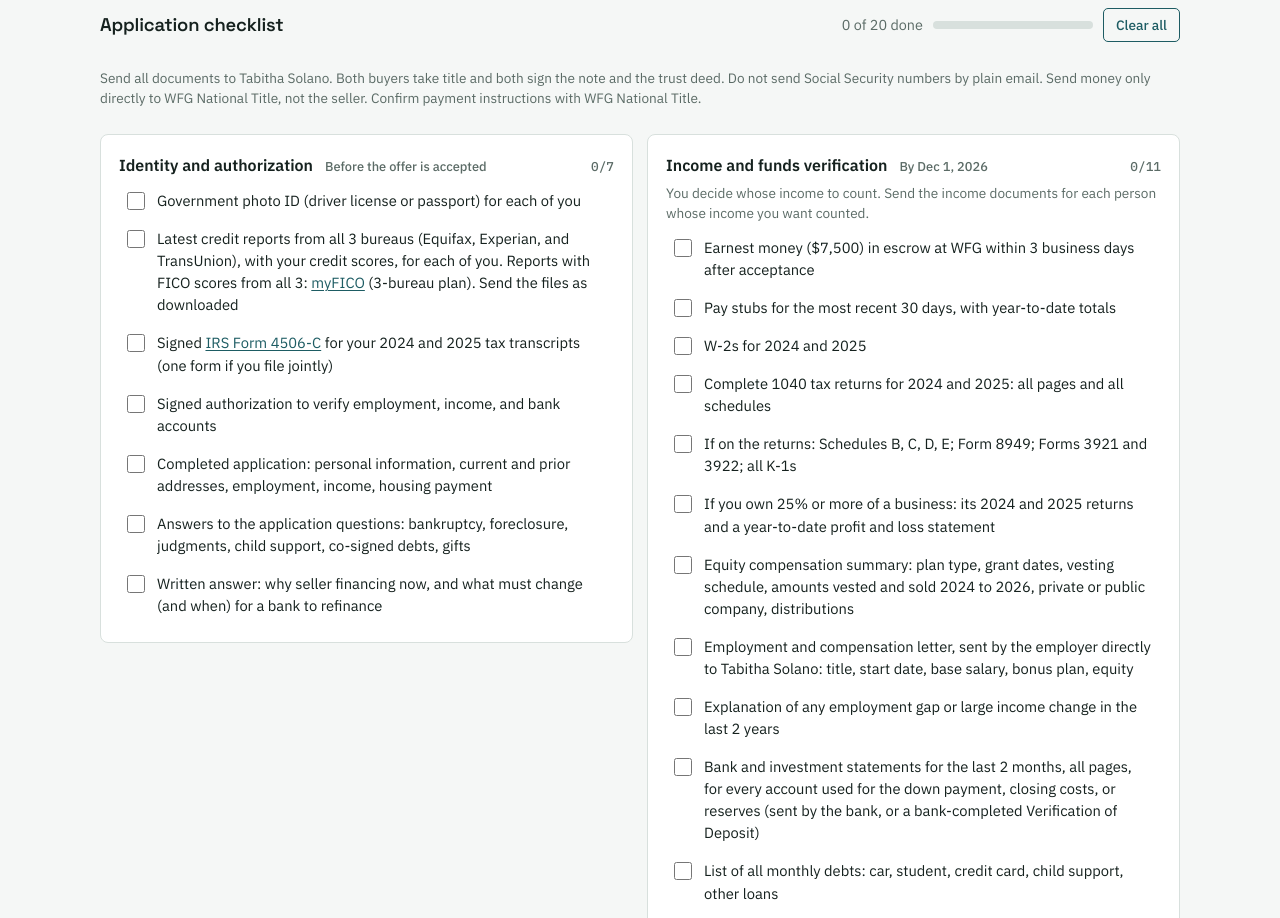
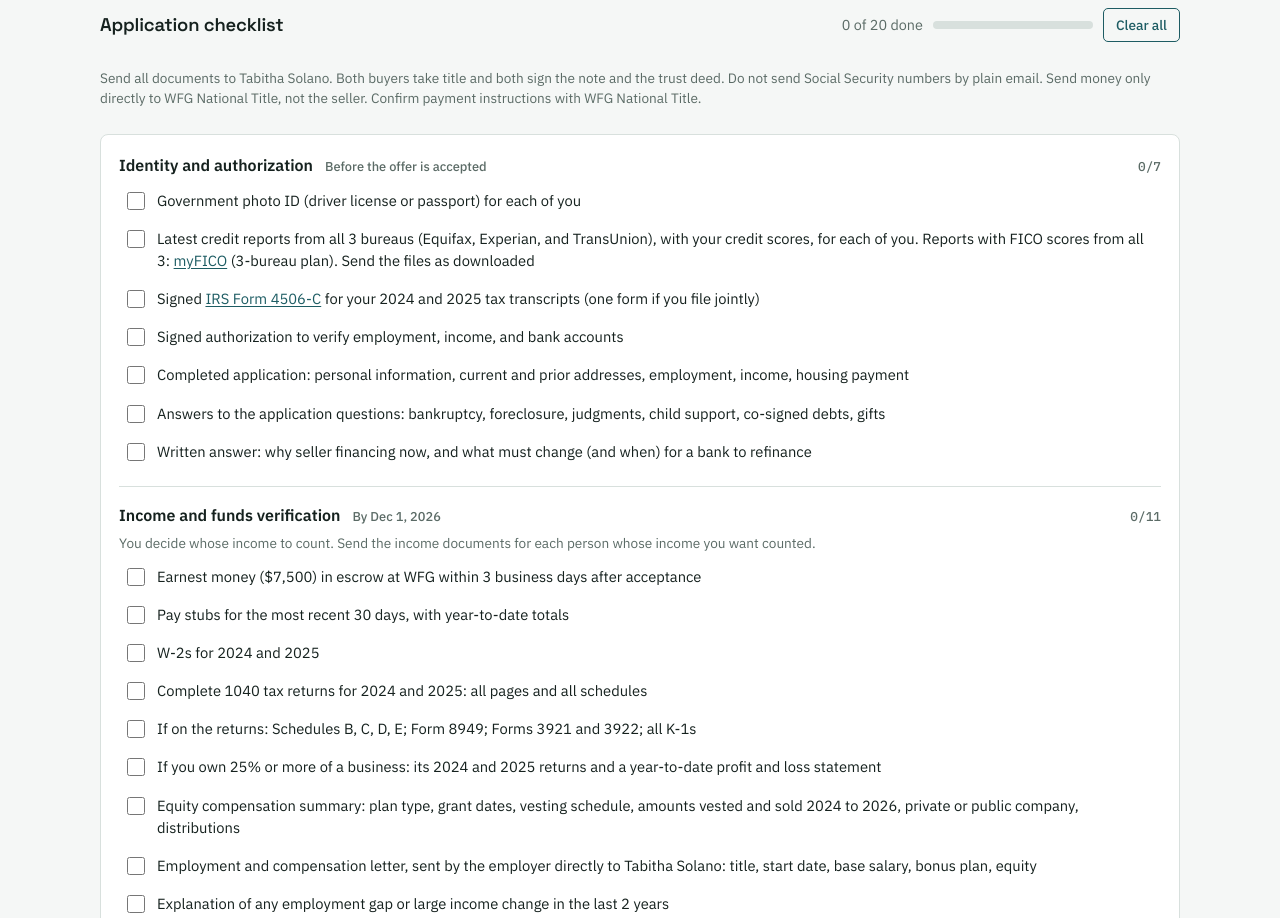
Before and after one commit to ratiofu/ratiofu.github.io, a plain HTML site: page 5225-se-18th/index.html in a window 1280 px wide. Shown: the part 2940-3858 px from the top of the page. Drawn offline with Linux system fonts and the light colour scheme.

Commit message:
fix: combine checklist groups into one full-width card

```diff
--- a/5225-se-18th/index.html
+++ b/5225-se-18th/index.html
@@ -52,7 +52,10 @@ input[aria-invalid="true"]{border-color:var(--bad);background:color-mix(in srgb,
 .ck-list input{width:18px;height:18px;margin:2px 0 0;accent-color:var(--good)}
 .ck-list a{color:var(--accent);text-decoration:underline;text-underline-offset:2px}
 .ck-list input:checked ~ span.t{color:var(--muted);text-decoration:line-through}
-.ck-grid{display:grid;align-items:start;grid-template-columns:repeat(auto-fit,minmax(min(100%,460px),1fr));gap:14px}
+.ck-one{display:grid;gap:0}
+.ck-one .ck-grp{padding:16px 0;border-top:1px solid var(--line)}
+.ck-one .ck-grp:first-child{padding-top:0;border-top:0}
+.ck-one .ck-grp:last-child{padding-bottom:0}
 .chart{position:relative;--s-prin:#2a78d6;--s-int:#eb6834}
 .key{--s-prin:#2a78d6;--s-int:#eb6834}
 .chart .xh{stroke:var(--muted);stroke-width:1;stroke-dasharray:3 3}
@@ -172,7 +175,7 @@ button:hover{background:var(--accent-soft)}
       <div class="ck-prog"><span id="ckCount">0 of 0 done</span><span class="ck-bar" aria-hidden="true"><i id="ckBar"></i></span><button type="button" id="ckClear">Clear all</button></div>
     </div>
     <p class="note">Send all documents to Tabitha Solano. Both buyers take title and both sign the note and the trust deed. Do not send Social Security numbers by plain email. Send money only directly to WFG National Title, not the seller. Confirm payment instructions with WFG National Title.</p>
-    <div class="ck-grid" id="ckGroups"></div>
+    <div class="panel ck-one" id="ckGroups"></div>
   </section>
 
   <section>
@@ -496,7 +499,7 @@ function ckProgress(){
   CK.forEach(g=>{ const d = g.items.filter(i=>ckState[i[0]]).length; $("ckc-"+g.id).textContent = `${d}/${g.items.length}`; });
 }
 function renderChecklist(){
-  $("ckGroups").innerHTML = CK.map(g=>`<div class="panel ck-grp"><h3>${g.title}<span class="due">${g.due}</span><span class="cnt" id="ckc-${g.id}"></span></h3>${g.note?`<p class="note" style="margin:0">${g.note}</p>`:""}<ul class="ck-list">` +
+  $("ckGroups").innerHTML = CK.map(g=>`<div class="ck-grp"><h3>${g.title}<span class="due">${g.due}</span><span class="cnt" id="ckc-${g.id}"></span></h3>${g.note?`<p class="note" style="margin:0">${g.note}</p>`:""}<ul class="ck-list">` +
     g.items.map(([id,text])=>`<li><label><input type="checkbox" data-ck="${id}"${ckState[id]?" checked":""}><span class="t">${text}</span></label></li>`).join("") + `</ul></div>`).join("");
   $("ckGroups").querySelectorAll("input[data-ck]").forEach(el=>el.addEventListener("change", e=>{
     const id = e.target.dataset.ck; if(e.target.checked) ckState[id] = true; else delete ckState[id]; ckSave(); ckProgress();
```
